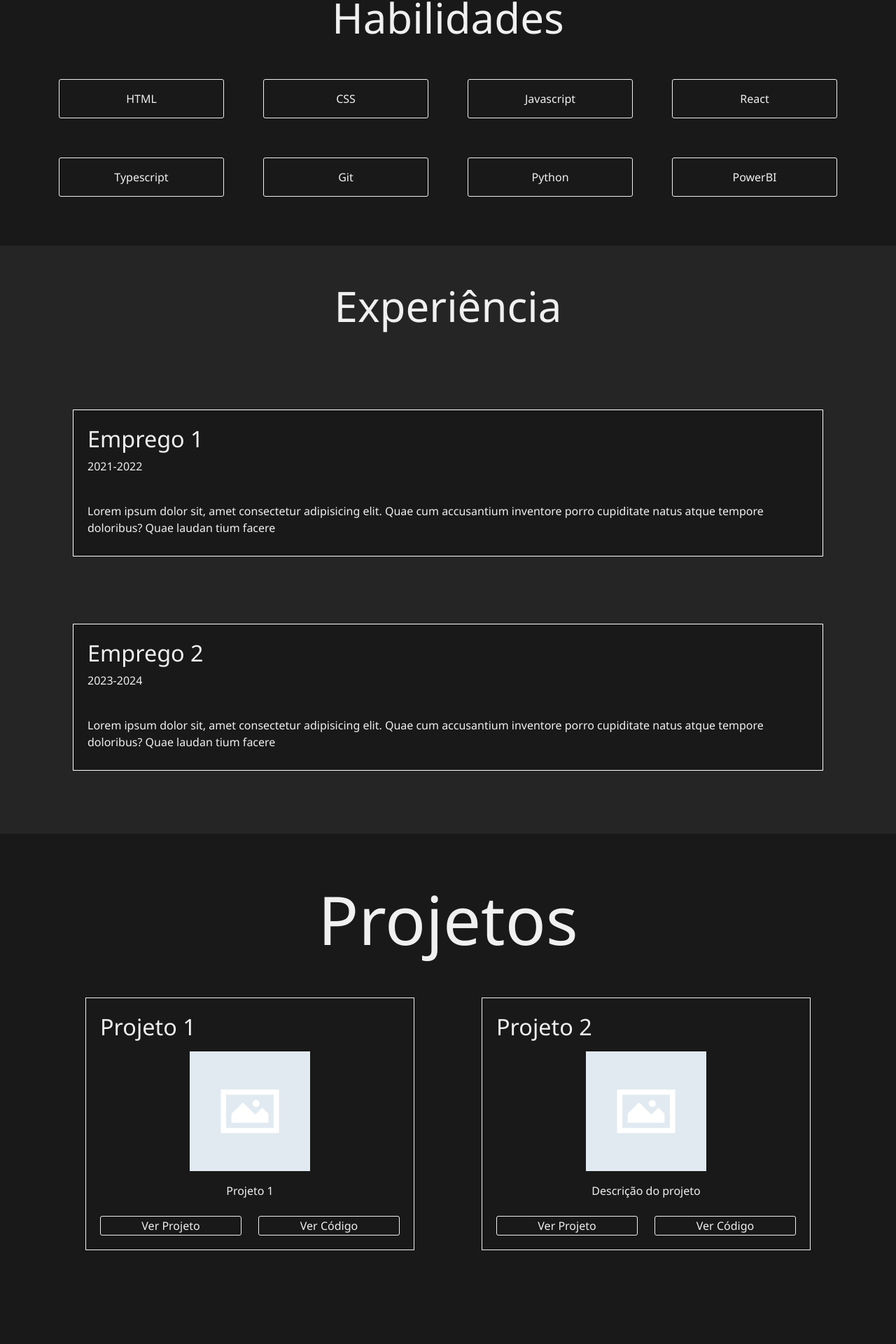
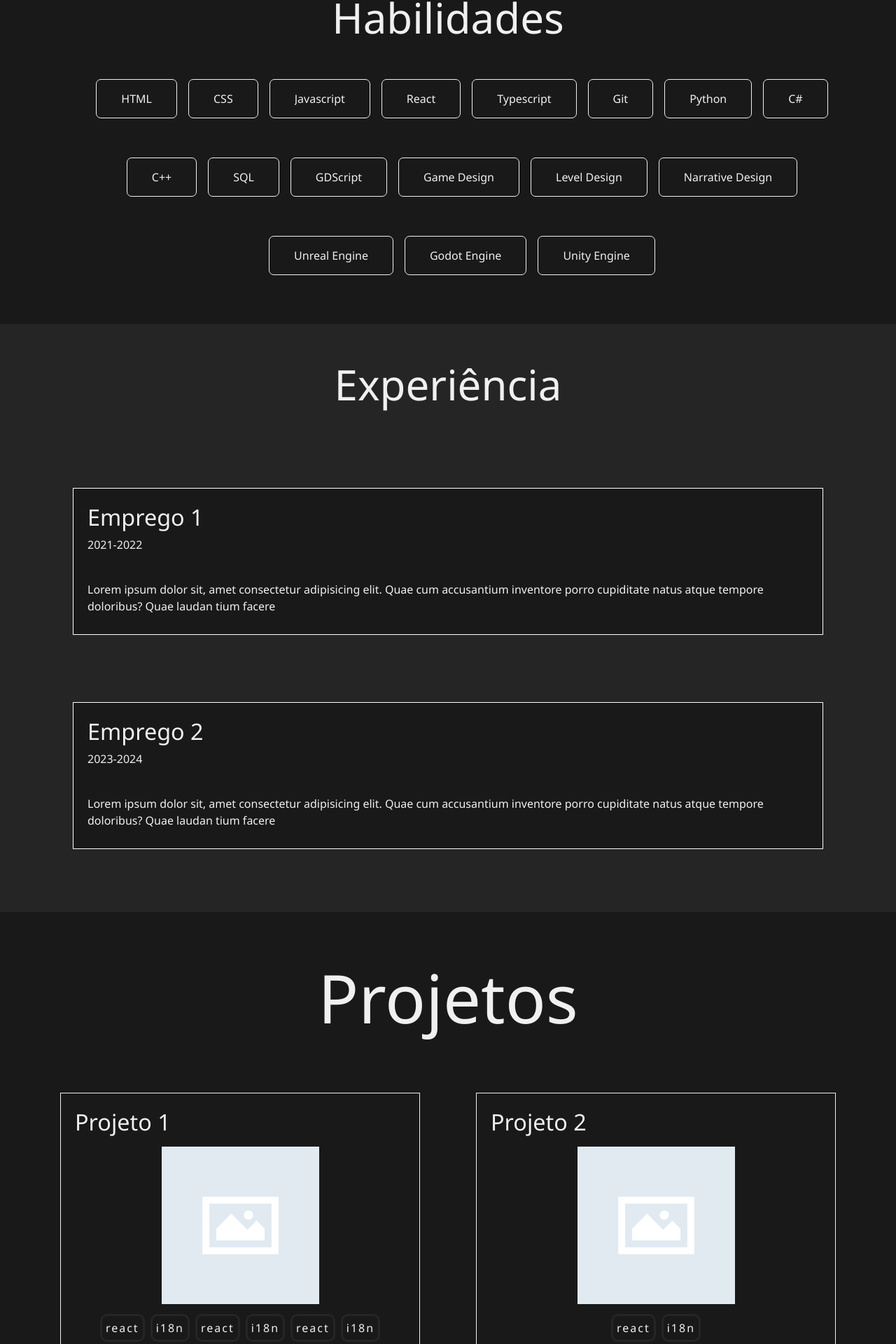
Before and after one commit to Luxxdev/portifolio, a React (Vite) app: page / in a window 1280 px wide. Shown: the part 1572-3492 px from the top of the page at 70% size. Built offline with nearby package versions, Linux system fonts and the light colour scheme.

Commit message:
more visual improvements

```diff
--- a/src/components/LanguageSwitcher/LanguageSwitcher.tsx
+++ b/src/components/LanguageSwitcher/LanguageSwitcher.tsx
@@ -5,25 +5,6 @@ import { styled, Typography } from '@mui/material'
 
 export const LanguageSwitcher = () => {
   const { i18n, t } = useTranslation()
-
-  const LanguageSwitcher = styled('div')(({ }) => ({
-    // [theme.breakpoints.up('xs')]: {
-    // position: 'relative',
-    // },
-    // [theme.breakpoints.up('md')]: {
-    //   position: 'absolute',
-    //   top: '5px',
-    //   right: '5px',
-    // },
-  }))
-  //   const StyledImg = styled('img')(({  }) => ({
-  //     [theme.breakpoints.up('xs')]: {
-  //       height: '2em',
-  //     },
-  //     [theme.breakpoints.up('md')]: {
-  //       height: '2em',
-  //     },
-  //   }))
 
   const StyledButton = styled('button')(({ theme }) => ({
     backgroundColor: 'transparent',
@@ -34,11 +15,6 @@ export const LanguageSwitcher = () => {
     display: 'flex',
     aspectRatio: 1 / 1,
     position: 'relative',
-    // [theme.breakpoints.up('md')]: {
-    //   position: 'absolute',
-    //   top: '2.5vh',
-    //   left: '30px',
-    // },
     alignItems: 'center',
     justifyContent: 'center',
     '&:hover': {
@@ -49,7 +25,7 @@ export const LanguageSwitcher = () => {
   }))
 
   return (
-    <LanguageSwitcher>
+    <div>
       <StyledButton
         onClick={() => {
           i18n.changeLanguage(t('oppositeLanguage'))
@@ -57,6 +33,6 @@ export const LanguageSwitcher = () => {
       >
         <Typography>{t('oppositeLanguage').toUpperCase()}</Typography>
       </StyledButton>
-    </LanguageSwitcher>
+    </div>
   )
 }
--- a/src/components/Project/AllProjects.tsx
+++ b/src/components/Project/AllProjects.tsx
@@ -4,12 +4,13 @@ import placeHolder from '../../assets/images/placeHolder.png'
 const allProjetcs = [
     {
         name: 'project1Title',
-        description: 'project1Title',
+        description: 'project1Text',
         image: placeHolder,
         buttons: [
             { label: 'projectsButtonViewProject', link: 'https://www.google.com' },
             { label: 'projectsButtonViewCode', link: 'https://www.github.com' },
-        ]
+        ],
+        techs: ['react', 'i18n', 'react', 'i18n', 'react', 'i18n']
     },
 
     {
@@ -19,7 +20,8 @@ const allProjetcs = [
         buttons: [
             { label: 'projectsButtonViewProject', link: 'https://www.github.com' },
             { label: 'projectsButtonViewCode', link: 'https://www.google.com' },
-        ]
+        ],
+        techs: ['react', 'i18n']
     },
 ]
 
--- a/src/components/Project/Project.tsx
+++ b/src/components/Project/Project.tsx
@@ -1,12 +1,14 @@
 import { Grid2, styled, Typography } from '@mui/material'
 import StyledButton from '../StyledButton/StyledButton'
 import placeHolder from '../../assets/images/placeHolder.png'
+import TechTag from '../TechTag/TechTag'
 
 interface ProjectProps {
   name?: string
   image?: string
   description?: string
   buttons?: ButtonProps[]
+  techs?: string[]
 }
 
 interface ButtonProps {
@@ -14,29 +16,30 @@ interface ButtonProps {
   link: string
 }
 
-const Project: React.FC<ProjectProps> = ({ name, image, description, buttons = [] }) => {
+const Project: React.FC<ProjectProps> = ({ name, image, description, buttons = [], techs }) => {
   name = name ? name : 'Nome'
   image = image ? image : placeHolder
   description = description ? description : 'Descrição do projeto'
 
   const StyledProject = styled('div')(({ theme }) => ({
-    minHeight: '100%',
-    maxHeight: '60vh',
+    maxHeight: '70vh',
+    width: '80vw',
     overflow: 'auto',
     padding: '20px',
     scrollBehavior: 'smooth',
     scrollbarColor: `${theme.palette.primary.main} ${theme.palette.primary.light}`,
     backgroundColor: theme.palette.primary.main,
+    [theme.breakpoints.up('md')]: {
+      width: '40vw',
+    }
+
   }))
 
   const StyledImg = styled('img')(({ }) => ({
-    width: '40%',
-    marginBottom: '10px',
   }))
 
   return (
     <>
-      <Grid2 size={{ xs: 12, md: 4.5 }} textAlign="center" border={1} borderColor={"primary.contrastText"} margin={5} >
       <StyledProject>
         <Typography color="primary.contrastText" variant="h4" textAlign="left" pb={2}>
           {name}
@@ -44,11 +47,22 @@ const Project: React.FC<ProjectProps> = ({ name, image, description, buttons = [
 
         <StyledImg src={image} />
 
-          <Typography color="primary.contrastText" textAlign="center">
+        <Grid2 container display="flex" justifyContent="center" pt={1} letterSpacing={1} rowGap={1} columnGap={1} alignItems={'center'}>
+          {techs?.map(tech => (
+            <Grid2 size='auto' justifyContent="center">
+              <TechTag>
+                <Typography letterSpacing={2} fontWeight={'light'}>{tech}</Typography>
+              </TechTag>
+            </Grid2>
+          ))}
+        </Grid2>
+
+        <Typography color="primary.contrastText" textAlign="center" pb={10} pt={6}>
           {description}
         </Typography>
 
-          <Grid2 container display="flex" justifyContent="center" spacing={3} pt={3} alignItems={'center'}>
+
+        <Grid2 container display="flex" justifyContent="center" spacing={3} alignItems={'center'}>
           {buttons.map((button, index) => (
             <Grid2 size={{ xs: 6, md: 6 }} key={index}>
               <StyledButton
@@ -67,8 +81,7 @@ const Project: React.FC<ProjectProps> = ({ name, image, description, buttons = [
             </Grid2>
           ))}
         </Grid2>
-        </StyledProject>
-      </Grid2>
+      </StyledProject >
     </>
   )
 }
--- a/src/components/SkillsButton/SkillsButton.tsx
+++ b/src/components/SkillsTag/SkillsTag.tsx
@@ -9,8 +9,9 @@ const SkillsButton: React.FC<SkillsButtonProps> = ({ children, fixedSizeRatio })
   const SkillsButton = styled('div')(({ theme }) => ({
     backgroundColor: 'transparent',
     border: `1px solid ${theme.palette.primary.contrastText}`,
-    borderRadius: '3px',
+    borderRadius: '7px',
     padding: '15px 15px',
+    minWidth: 'fit-content',
     width: fixedSizeRatio ? 'fit-content' : '100%',
     margin: fixedSizeRatio ? '0px' : '20px',
     aspectRatio: fixedSizeRatio ? 1 / 1 : 'auto',
--- /dev/null
+++ b/src/components/TechTag/TechTag.tsx
@@ -0,0 +1,20 @@
+import { styled } from '@mui/material'
+import { FC, PropsWithChildren } from 'react'
+
+const TechTag: FC<PropsWithChildren> = ({ children }) => {
+    const TechTag = styled('div')(({ theme }) => ({
+        backgroundColor: 'transparent',
+        border: `3px solid ${theme.palette.primary.light}`,
+        borderRadius: '10px',
+        padding: '5px',
+        color: theme.palette.primary.contrastText,
+    }))
+
+    return (
+        <>
+            <TechTag>{children}</TechTag>
+        </>
+    )
+}
+
+export default TechTag
--- a/src/pages/Home/sections/About/About.tsx
+++ b/src/pages/Home/sections/About/About.tsx
@@ -1,9 +1,9 @@
 import { Container, Grid2, styled, Typography } from '@mui/material'
-import SkillsButton from '../../../../components/SkillsButton/SkillsButton'
+import SkillsButton from '../../../../components/SkillsTag/SkillsTag'
 import SchoolIcon from '@mui/icons-material/School'
 import { useTranslation } from 'react-i18next'
 
-const skills = ["HTML", "CSS", "Javascript", "React", "Typescript", "Git", "Python", "PowerBI"]
+const skills = ["HTML", "CSS", "Javascript", "React", "Typescript", "Git", "Python", "C#", 'C++', 'SQL', 'GDScript', 'Game Design', 'Level Design', "Narrative Design", 'Unreal Engine', 'Godot Engine', 'Unity Engine',]
 
 const About = () => {
 
@@ -50,9 +50,9 @@ const About = () => {
             </Grid2>
 
             {skills.map(skill => (
-              <Grid2 size={{ xs: 4, md: 3 }} display="flex" justifyContent="center">
+              <Grid2 size='auto' display="block" justifyContent="center">
                 <SkillsButton>
-                  <Typography>{t(skill)}</Typography>
+                  <Typography noWrap={true} textAlign={'center'}>{t(skill)}</Typography>
                 </SkillsButton>
               </Grid2>
             ))}
--- a/src/pages/Home/sections/Projects/Projects.tsx
+++ b/src/pages/Home/sections/Projects/Projects.tsx
@@ -16,21 +16,24 @@ const Projects = () => {
   return (
     <>
       <StyledProjects id="projects">
-        <Typography color="primary.contrastText" variant="h1" textAlign="center" pb={2} pt={2}>
+        <Typography color="primary.contrastText" variant="h1" textAlign="center" pb={10} pt={2}>
           {t('projectsTitle')}
         </Typography>
 
-        <Grid2 container spacing={2} display={'flex'} justifyContent={'center'}>
+        <Grid2 container display={'flex'} justifyContent={'center'} spacing={10}>
           {allProjetcs.map(project => (
+            <Grid2 size='auto' textAlign="center" border={1} borderColor={"primary.contrastText"} >
               <Project
                 name={t(project.name)}
                 description={t(project.description)}
                 image={project.image}
-              buttons={project.buttons.map(button => ({
+                buttons={project.buttons?.map(button => ({
                   label: t(button.label),
                   link: button.link
                 }))}
+                techs={project.techs?.map(tech => (t(tech)))}
               />
+            </Grid2>
           ))}
         </Grid2>
       </StyledProjects >
```
Also changed, not shown: 1 other file (tests, documents, lock files or other folders). Lines whose indentation alone changed are shown as unchanged.
